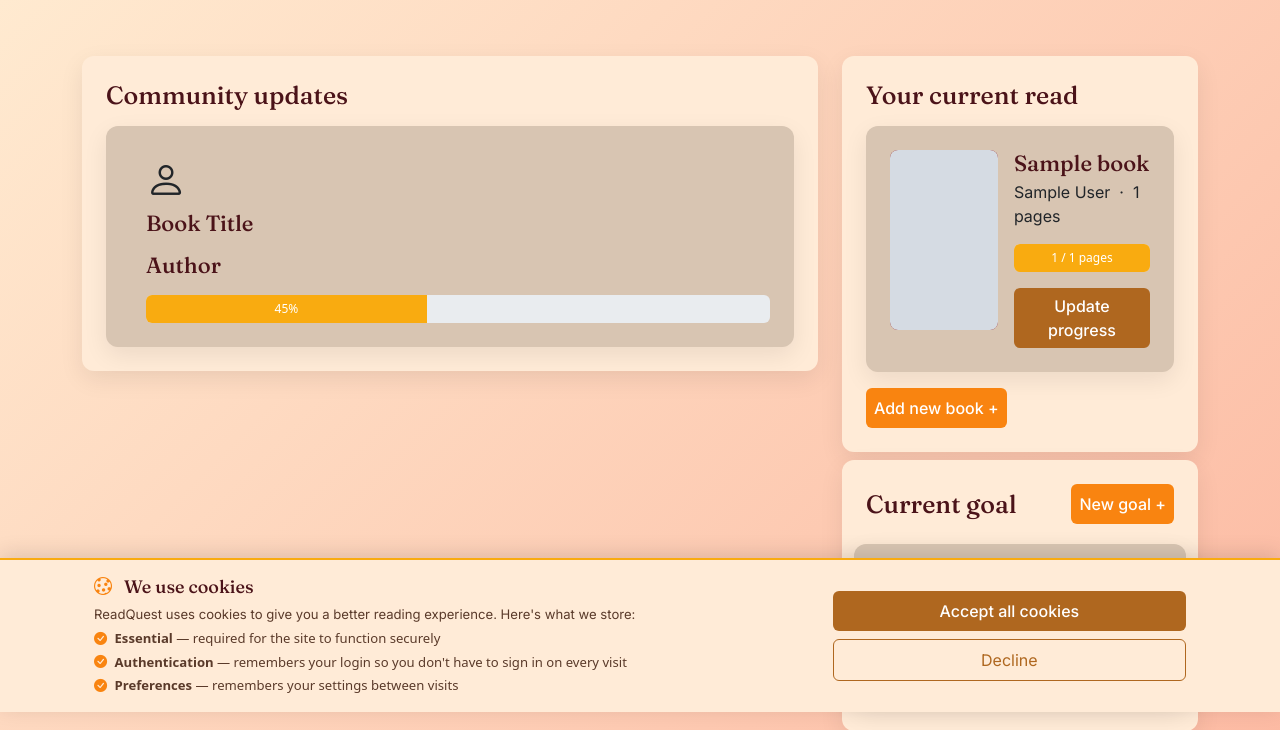
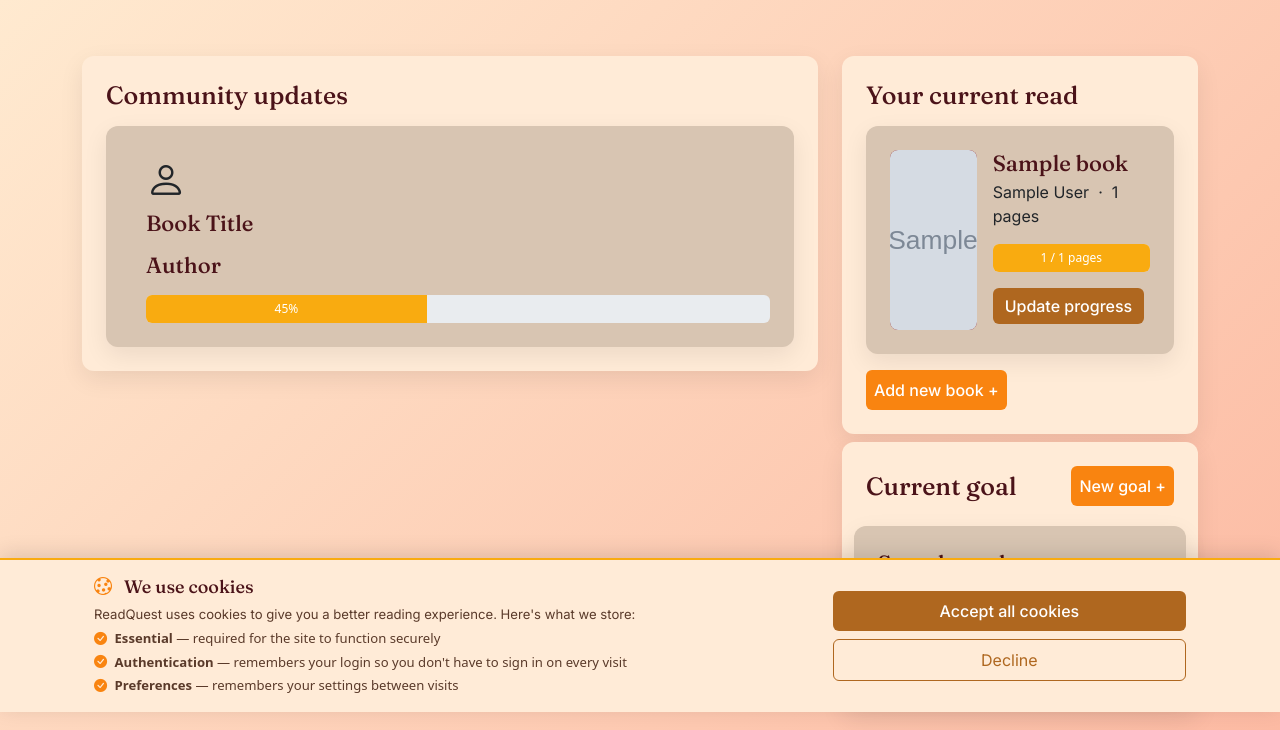
Before and after one commit to ScottVint/inttech_group_project, a Django app: page /readquest/home/ in a window 1280 px wide. Shown: the part 88-818 px from the top of the page. Run offline with Django 5.2, Linux system fonts and the light colour scheme; a user stored in the database is signed in; tables that the repository leaves empty hold one stand-in row (values such as "Sample post"); grey boxes marked "Sample" are stand-in pictures.

Commit message:
feat: favicon and updated home current read styling

```diff
--- a/static/CSS/style.css
+++ b/static/CSS/style.css
@@ -289,23 +289,23 @@ p {
 .book_cover_home {
     background: darkred;
     height: 180px;
-    width: 140px;
     border-radius: 8px;
+    overflow: hidden;
+
 }
 
 /* Profile page */
 
 .book_cover_profile {
-    /* background:darkred;  */
-    /* height:300px;
-    width: 200px; */
     border-radius: 8px;
     object-fit: cover;
-    border-radius: 8px;
 }
 
 .book_cover_img {
     object-fit: cover;
+    display: block;
+    width: 100%;
+    height: 100%;
 }
 
 .book_cover_no_img {
@@ -313,7 +313,6 @@ p {
     height: 130px;
     background: #af671f;
     border-radius: 6px;
-
 }
 
 .previous_read-img {
--- a/templates/readquest/head.html
+++ b/templates/readquest/head.html
@@ -14,3 +14,6 @@
     <style>
         @import url('https://fonts.googleapis.com/css2?family=Fraunces:ital,opsz,wght@0,9..144,100..900;1,9..144,100..900&family=Inter:ital,opsz,wght@0,14..32,100..900;1,14..32,100..900&family=Open+Sans:ital,wght@0,300..800;1,300..800&display=swap');
     </style>
+
+<!-- favicon -->
+ <link rel="shortcut icon" type="image/png" href="{% static 'images/logo.jpg' %}" >
--- a/templates/readquest/home.html
+++ b/templates/readquest/home.html
@@ -60,7 +60,7 @@ Home
                             <!-- Inner Darker Card -->
                             <div class="dark_card p-4 d-flex align-items-top mb-3">
 
-                                <div class="book_cover_home me-3 overflow-hidden">
+                                <div class="book_cover_home me-3 col-4 overflow-hidden">
                                     {% if book.cover_url %}
                                     <img src="{{ book.cover_url }}" alt="{{ book.title }} cover" class="book_cover_img">
                                     {% elif book.cover_image %}
```
